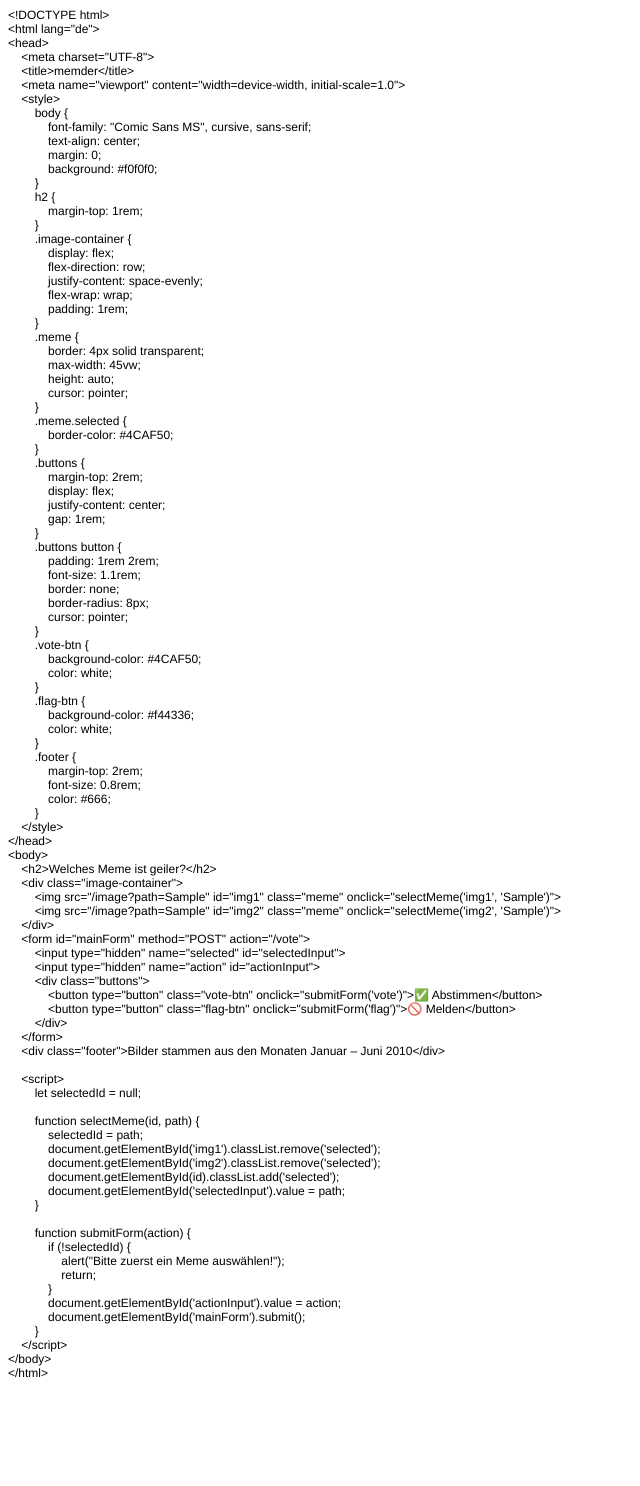
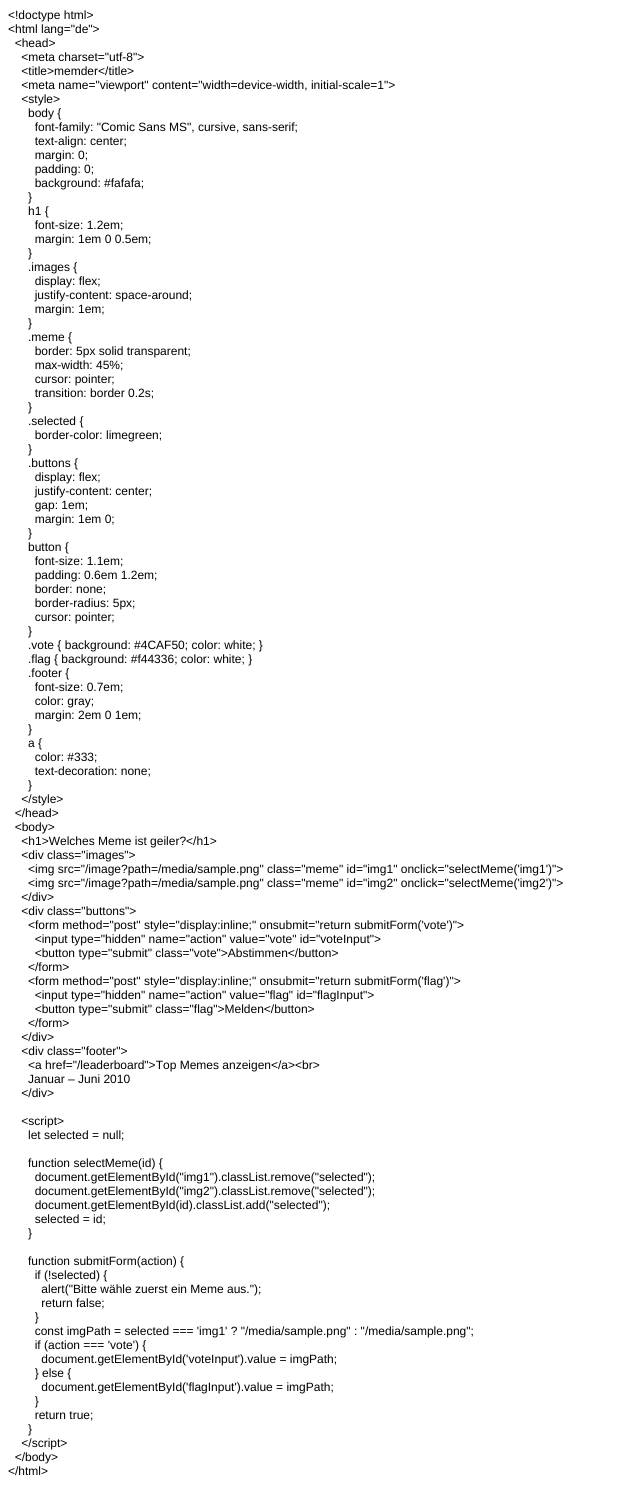
Before and after one commit to mkdub69/memder, a Flask app: template templates/index.html in a window 1280 px wide. Shown: the whole page, without its empty margins (0-640 px from the left). Before the commit the page ends 1378 px from the top, so only its background shows below. Run offline with Flask 3, Linux system fonts and the light colour scheme; the template is opened without the code that fills it: most values are stand-ins (such as "Sample title", 1, 10 or a date in 2020).

Commit message:
Neue Voting- und Melde-Logik mit Auswahlmechanismus

```diff
--- a/app.py
+++ b/app.py
@@ -1,58 +1,83 @@
 import os
 import random
 import sqlite3
-from flask import Flask, request, redirect, render_template, send_file
+from flask import Flask, render_template, request, redirect, url_for, send_file
 import dropbox
 from io import BytesIO
 
+# Dropbox-Konfiguration
+DROPBOX_TOKEN = os.environ.get("DROPBOX_TOKEN")
+DROPBOX_FOLDER_PATH = "/memder"
+dbx = dropbox.Dropbox(DROPBOX_TOKEN)
+
+# Flask-App
 app = Flask(__name__)
 
-DROPBOX_ACCESS_TOKEN = os.getenv("DROPBOX_ACCESS_TOKEN")
-DROPBOX_FOLDER = "/memder"
-dbx = dropbox.Dropbox(DROPBOX_ACCESS_TOKEN)
+# Datenbank initialisieren
+def init_db():
+    with sqlite3.connect("votes.db") as conn:
+        c = conn.cursor()
+        c.execute('''
+            CREATE TABLE IF NOT EXISTS votes (
+                image TEXT PRIMARY KEY,
+                count INTEGER DEFAULT 0
+            )
+        ''')
+        c.execute('''
+            CREATE TABLE IF NOT EXISTS flagged (
+                image TEXT PRIMARY KEY
+            )
+        ''')
+        conn.commit()
 
-conn = sqlite3.connect("votes.db", check_same_thread=False)
-c = conn.cursor()
-c.execute("CREATE TABLE IF NOT EXISTS votes (path TEXT PRIMARY KEY, count INTEGER DEFAULT 0)")
-c.execute("CREATE TABLE IF NOT EXISTS flags (path TEXT PRIMARY KEY)")
-conn.commit()
+init_db()
 
-def list_memes():
-    entries = dbx.files_list_folder(DROPBOX_FOLDER).entries
-    c.execute("SELECT path FROM flags")
-    flagged = {row[0] for row in c.fetchall()}
-    return [e.path_display for e in entries if isinstance(e, dropbox.files.FileMetadata) and e.path_display not in flagged]
+# Bilder aus Dropbox abrufen (nur nicht-geflaggte)
+def list_images():
+    entries = dbx.files_list_folder(DROPBOX_FOLDER_PATH).entries
+    with sqlite3.connect("votes.db") as conn:
+        c = conn.cursor()
+        c.execute("SELECT image FROM flagged")
+        flagged = {row[0] for row in c.fetchall()}
+    images = [e.path_lower for e in entries if isinstance(e, dropbox.files.FileMetadata) and e.path_lower not in flagged]
+    return images
 
-@app.route("/")
+# Hauptseite
+@app.route("/", methods=["GET", "POST"])
 def index():
-    memes = list_memes()
-    if len(memes) < 2:
-        return "Nicht genug Memes verfügbar."
-    meme1, meme2 = random.sample(memes, 2)
-    return render_template("index.html", meme1=meme1, meme2=meme2)
+    if request.method == "POST":
+        selected = request.form["action"]
+        if selected.startswith("/"):
+            if "vote" in request.form["action"]:
+                with sqlite3.connect("votes.db") as conn:
+                    c = conn.cursor()
+                    c.execute("INSERT INTO votes (image, count) VALUES (?, 1) ON CONFLICT(image) DO UPDATE SET count = count + 1", (selected,))
+                    conn.commit()
+            elif "flag" in request.form["action"]:
+                with sqlite3.connect("votes.db") as conn:
+                    c = conn.cursor()
+                    c.execute("INSERT OR IGNORE INTO flagged (image) VALUES (?)", (selected,))
+                    conn.commit()
+        return redirect(url_for("index"))
 
-@app.route("/vote", methods=["POST"])
-def vote():
-    selected = request.form["selected"]
-    action = request.form["action"]
-    if action == "vote":
-        c.execute("INSERT INTO votes (path, count) VALUES (?, 1) ON CONFLICT(path) DO UPDATE SET count = count + 1", (selected,))
-    elif action == "flag":
-        c.execute("INSERT OR IGNORE INTO flags (path) VALUES (?)", (selected,))
-    conn.commit()
-    return redirect("/")
+    images = list_images()
+    if len(images) < 2:
+        return "Nicht genügend ungeflaggte Memes verfügbar."
+    img1, img2 = random.sample(images, 2)
+    return render_template("index.html", img1=img1, img2=img2)
 
+# Bild aus Dropbox anzeigen
+@app.route("/image")
+def get_image():
+    path = request.args.get("path")
+    metadata, res = dbx.files_download(path)
+    return send_file(BytesIO(res.content), mimetype="image/jpeg")
+
+# Bestenliste
 @app.route("/leaderboard")
 def leaderboard():
-    c.execute("SELECT path, count FROM votes ORDER BY count DESC LIMIT 10")
-    results = c.fetchall()
-    return render_template("leaderboard.html", results=results)
-
-@app.route("/image")
-def image():
-    path = request.args.get("path")
-    _, res = dbx.files_download(path)
-    return send_file(BytesIO(res.content), mimetype="image/jpeg")
-
-if __name__ == "__main__":
-    app.run(debug=True)
+    with sqlite3.connect("votes.db") as conn:
+        c = conn.cursor()
+        c.execute("SELECT image, count FROM votes ORDER BY count DESC LIMIT 10")
+        top_images = c.fetchall()
+    return render_template("leaderboard.html", images=top_images)
--- a/templates/index.html
+++ b/templates/index.html
@@ -7,108 +7,116 @@
   <meta name="Generator" content="Cocoa HTML Writer">
   <meta name="CocoaVersion" content="2575.6">
   <style type="text/css">
-    p.p1 {margin: 0.0px 0.0px 0.0px 0.0px; font: 12.0px Helvetica}
-    p.p2 {margin: 0.0px 0.0px 0.0px 0.0px; font: 12.0px Helvetica; min-height: 14.0px}
+    p.p1 {margin: 0.0px 0.0px 0.0px 0.0px; font: 12.0px Helvetica; -webkit-text-stroke: #000000}
+    p.p2 {margin: 0.0px 0.0px 0.0px 0.0px; font: 12.0px Helvetica; -webkit-text-stroke: #000000; min-height: 14.0px}
+    span.s1 {font-kerning: none}
   </style>
 </head>
 <body>
-<p class="p1">&lt;!DOCTYPE html&gt;</p>
-<p class="p1">&lt;html lang="de"&gt;</p>
-<p class="p1">&lt;head&gt;</p>
-<p class="p1"><span class="Apple-converted-space">    </span>&lt;meta charset="UTF-8"&gt;</p>
-<p class="p1"><span class="Apple-converted-space">    </span>&lt;title&gt;memder&lt;/title&gt;</p>
-<p class="p1"><span class="Apple-converted-space">    </span>&lt;meta name="viewport" content="width=device-width, initial-scale=1.0"&gt;</p>
-<p class="p1"><span class="Apple-converted-space">    </span>&lt;style&gt;</p>
-<p class="p1"><span class="Apple-converted-space">        </span>body {</p>
-<p class="p1"><span class="Apple-converted-space">            </span>font-family: "Comic Sans MS", cursive, sans-serif;</p>
-<p class="p1"><span class="Apple-converted-space">            </span>text-align: center;</p>
-<p class="p1"><span class="Apple-converted-space">            </span>margin: 0;</p>
-<p class="p1"><span class="Apple-converted-space">            </span>background: #f0f0f0;</p>
-<p class="p1"><span class="Apple-converted-space">        </span>}</p>
-<p class="p1"><span class="Apple-converted-space">        </span>h2 {</p>
-<p class="p1"><span class="Apple-converted-space">            </span>margin-top: 1rem;</p>
-<p class="p1"><span class="Apple-converted-space">        </span>}</p>
-<p class="p1"><span class="Apple-converted-space">        </span>.image-container {</p>
-<p class="p1"><span class="Apple-converted-space">            </span>display: flex;</p>
-<p class="p1"><span class="Apple-converted-space">            </span>flex-direction: row;</p>
-<p class="p1"><span class="Apple-converted-space">            </span>justify-content: space-evenly;</p>
-<p class="p1"><span class="Apple-converted-space">            </span>flex-wrap: wrap;</p>
-<p class="p1"><span class="Apple-converted-space">            </span>padding: 1rem;</p>
-<p class="p1"><span class="Apple-converted-space">        </span>}</p>
-<p class="p1"><span class="Apple-converted-space">        </span>.meme {</p>
-<p class="p1"><span class="Apple-converted-space">            </span>border: 4px solid transparent;</p>
-<p class="p1"><span class="Apple-converted-space">            </span>max-width: 45vw;</p>
-<p class="p1"><span class="Apple-converted-space">            </span>height: auto;</p>
-<p class="p1"><span class="Apple-converted-space">            </span>cursor: pointer;</p>
-<p class="p1"><span class="Apple-converted-space">        </span>}</p>
-<p class="p1"><span class="Apple-converted-space">        </span>.meme.selected {</p>
-<p class="p1"><span class="Apple-converted-space">            </span>border-color: #4CAF50;</p>
-<p class="p1"><span class="Apple-converted-space">        </span>}</p>
-<p class="p1"><span class="Apple-converted-space">        </span>.buttons {</p>
-<p class="p1"><span class="Apple-converted-space">            </span>margin-top: 2rem;</p>
-<p class="p1"><span class="Apple-converted-space">            </span>display: flex;</p>
-<p class="p1"><span class="Apple-converted-space">            </span>justify-content: center;</p>
-<p class="p1"><span class="Apple-converted-space">            </span>gap: 1rem;</p>
-<p class="p1"><span class="Apple-converted-space">        </span>}</p>
-<p class="p1"><span class="Apple-converted-space">        </span>.buttons button {</p>
-<p class="p1"><span class="Apple-converted-space">            </span>padding: 1rem 2rem;</p>
-<p class="p1"><span class="Apple-converted-space">            </span>font-size: 1.1rem;</p>
-<p class="p1"><span class="Apple-converted-space">            </span>border: none;</p>
-<p class="p1"><span class="Apple-converted-space">            </span>border-radius: 8px;</p>
-<p class="p1"><span class="Apple-converted-space">            </span>cursor: pointer;</p>
-<p class="p1"><span class="Apple-converted-space">        </span>}</p>
-<p class="p1"><span class="Apple-converted-space">        </span>.vote-btn {</p>
-<p class="p1"><span class="Apple-converted-space">            </span>background-color: #4CAF50;</p>
-<p class="p1"><span class="Apple-converted-space">            </span>color: white;</p>
-<p class="p1"><span class="Apple-converted-space">        </span>}</p>
-<p class="p1"><span class="Apple-converted-space">        </span>.flag-btn {</p>
-<p class="p1"><span class="Apple-converted-space">            </span>background-color: #f44336;</p>
-<p class="p1"><span class="Apple-converted-space">            </span>color: white;</p>
-<p class="p1"><span class="Apple-converted-space">        </span>}</p>
-<p class="p1"><span class="Apple-converted-space">        </span>.footer {</p>
-<p class="p1"><span class="Apple-converted-space">            </span>margin-top: 2rem;</p>
-<p class="p1"><span class="Apple-converted-space">            </span>font-size: 0.8rem;</p>
-<p class="p1"><span class="Apple-converted-space">            </span>color: #666;</p>
-<p class="p1"><span class="Apple-converted-space">        </span>}</p>
-<p class="p1"><span class="Apple-converted-space">    </span>&lt;/style&gt;</p>
-<p class="p1">&lt;/head&gt;</p>
-<p class="p1">&lt;body&gt;</p>
-<p class="p1"><span class="Apple-converted-space">    </span>&lt;h2&gt;Welches Meme ist geiler?&lt;/h2&gt;</p>
-<p class="p1"><span class="Apple-converted-space">    </span>&lt;div class="image-container"&gt;</p>
-<p class="p1"><span class="Apple-converted-space">        </span>&lt;img src="/image?path={{ meme1 }}" id="img1" class="meme" onclick="selectMeme('img1', '{{ meme1 }}')"&gt;</p>
-<p class="p1"><span class="Apple-converted-space">        </span>&lt;img src="/image?path={{ meme2 }}" id="img2" class="meme" onclick="selectMeme('img2', '{{ meme2 }}')"&gt;</p>
-<p class="p1"><span class="Apple-converted-space">    </span>&lt;/div&gt;</p>
-<p class="p1"><span class="Apple-converted-space">    </span>&lt;form id="mainForm" method="POST" action="/vote"&gt;</p>
-<p class="p1"><span class="Apple-converted-space">        </span>&lt;input type="hidden" name="selected" id="selectedInput"&gt;</p>
-<p class="p1"><span class="Apple-converted-space">        </span>&lt;input type="hidden" name="action" id="actionInput"&gt;</p>
-<p class="p1"><span class="Apple-converted-space">        </span>&lt;div class="buttons"&gt;</p>
-<p class="p1"><span class="Apple-converted-space">            </span>&lt;button type="button" class="vote-btn" onclick="submitForm('vote')"&gt;✅ Abstimmen&lt;/button&gt;</p>
-<p class="p1"><span class="Apple-converted-space">            </span>&lt;button type="button" class="flag-btn" onclick="submitForm('flag')"&gt;🚫 Melden&lt;/button&gt;</p>
-<p class="p1"><span class="Apple-converted-space">        </span>&lt;/div&gt;</p>
-<p class="p1"><span class="Apple-converted-space">    </span>&lt;/form&gt;</p>
-<p class="p1"><span class="Apple-converted-space">    </span>&lt;div class="footer"&gt;Bilder stammen aus den Monaten Januar – Juni 2010&lt;/div&gt;</p>
-<p class="p2"><br></p>
-<p class="p1"><span class="Apple-converted-space">    </span>&lt;script&gt;</p>
-<p class="p1"><span class="Apple-converted-space">        </span>let selectedId = null;</p>
-<p class="p2"><br></p>
-<p class="p1"><span class="Apple-converted-space">        </span>function selectMeme(id, path) {</p>
-<p class="p1"><span class="Apple-converted-space">            </span>selectedId = path;</p>
-<p class="p1"><span class="Apple-converted-space">            </span>document.getElementById('img1').classList.remove('selected');</p>
-<p class="p1"><span class="Apple-converted-space">            </span>document.getElementById('img2').classList.remove('selected');</p>
-<p class="p1"><span class="Apple-converted-space">            </span>document.getElementById(id).classList.add('selected');</p>
-<p class="p1"><span class="Apple-converted-space">            </span>document.getElementById('selectedInput').value = path;</p>
-<p class="p1"><span class="Apple-converted-space">        </span>}</p>
-<p class="p2"><br></p>
-<p class="p1"><span class="Apple-converted-space">        </span>function submitForm(action) {</p>
-<p class="p1"><span class="Apple-converted-space">            </span>if (!selectedId) {</p>
-<p class="p1"><span class="Apple-converted-space">                </span>alert("Bitte zuerst ein Meme auswählen!");</p>
-<p class="p1"><span class="Apple-converted-space">                </span>return;</p>
-<p class="p1"><span class="Apple-converted-space">            </span>}</p>
-<p class="p1"><span class="Apple-converted-space">            </span>document.getElementById('actionInput').value = action;</p>
-<p class="p1"><span class="Apple-converted-space">            </span>document.getElementById('mainForm').submit();</p>
-<p class="p1"><span class="Apple-converted-space">        </span>}</p>
-<p class="p1"><span class="Apple-converted-space">    </span>&lt;/script&gt;</p>
-<p class="p1">&lt;/body&gt;</p>
-<p class="p1">&lt;/html&gt;</p>
+<p class="p1"><span class="s1">&lt;!doctype html&gt;</span></p>
+<p class="p1"><span class="s1">&lt;html lang="de"&gt;</span></p>
+<p class="p1"><span class="s1"><span class="Apple-converted-space">  </span>&lt;head&gt;</span></p>
+<p class="p1"><span class="s1"><span class="Apple-converted-space">    </span>&lt;meta charset="utf-8"&gt;</span></p>
+<p class="p1"><span class="s1"><span class="Apple-converted-space">    </span>&lt;title&gt;memder&lt;/title&gt;</span></p>
+<p class="p1"><span class="s1"><span class="Apple-converted-space">    </span>&lt;meta name="viewport" content="width=device-width, initial-scale=1"&gt;</span></p>
+<p class="p1"><span class="s1"><span class="Apple-converted-space">    </span>&lt;style&gt;</span></p>
+<p class="p1"><span class="s1"><span class="Apple-converted-space">      </span>body {</span></p>
+<p class="p1"><span class="s1"><span class="Apple-converted-space">        </span>font-family: "Comic Sans MS", cursive, sans-serif;</span></p>
+<p class="p1"><span class="s1"><span class="Apple-converted-space">        </span>text-align: center;</span></p>
+<p class="p1"><span class="s1"><span class="Apple-converted-space">        </span>margin: 0;</span></p>
+<p class="p1"><span class="s1"><span class="Apple-converted-space">        </span>padding: 0;</span></p>
+<p class="p1"><span class="s1"><span class="Apple-converted-space">        </span>background: #fafafa;</span></p>
+<p class="p1"><span class="s1"><span class="Apple-converted-space">      </span>}</span></p>
+<p class="p1"><span class="s1"><span class="Apple-converted-space">      </span>h1 {</span></p>
+<p class="p1"><span class="s1"><span class="Apple-converted-space">        </span>font-size: 1.2em;</span></p>
+<p class="p1"><span class="s1"><span class="Apple-converted-space">        </span>margin: 1em 0 0.5em;</span></p>
+<p class="p1"><span class="s1"><span class="Apple-converted-space">      </span>}</span></p>
+<p class="p1"><span class="s1"><span class="Apple-converted-space">      </span>.images {</span></p>
+<p class="p1"><span class="s1"><span class="Apple-converted-space">        </span>display: flex;</span></p>
+<p class="p1"><span class="s1"><span class="Apple-converted-space">        </span>justify-content: space-around;</span></p>
+<p class="p1"><span class="s1"><span class="Apple-converted-space">        </span>margin: 1em;</span></p>
+<p class="p1"><span class="s1"><span class="Apple-converted-space">      </span>}</span></p>
+<p class="p1"><span class="s1"><span class="Apple-converted-space">      </span>.meme {</span></p>
+<p class="p1"><span class="s1"><span class="Apple-converted-space">        </span>border: 5px solid transparent;</span></p>
+<p class="p1"><span class="s1"><span class="Apple-converted-space">        </span>max-width: 45%;</span></p>
+<p class="p1"><span class="s1"><span class="Apple-converted-space">        </span>cursor: pointer;</span></p>
+<p class="p1"><span class="s1"><span class="Apple-converted-space">        </span>transition: border 0.2s;</span></p>
+<p class="p1"><span class="s1"><span class="Apple-converted-space">      </span>}</span></p>
+<p class="p1"><span class="s1"><span class="Apple-converted-space">      </span>.selected {</span></p>
+<p class="p1"><span class="s1"><span class="Apple-converted-space">        </span>border-color: limegreen;</span></p>
+<p class="p1"><span class="s1"><span class="Apple-converted-space">      </span>}</span></p>
+<p class="p1"><span class="s1"><span class="Apple-converted-space">      </span>.buttons {</span></p>
+<p class="p1"><span class="s1"><span class="Apple-converted-space">        </span>display: flex;</span></p>
+<p class="p1"><span class="s1"><span class="Apple-converted-space">        </span>justify-content: center;</span></p>
+<p class="p1"><span class="s1"><span class="Apple-converted-space">        </span>gap: 1em;</span></p>
+<p class="p1"><span class="s1"><span class="Apple-converted-space">        </span>margin: 1em 0;</span></p>
+<p class="p1"><span class="s1"><span class="Apple-converted-space">      </span>}</span></p>
+<p class="p1"><span class="s1"><span class="Apple-converted-space">      </span>button {</span></p>
+<p class="p1"><span class="s1"><span class="Apple-converted-space">        </span>font-size: 1.1em;</span></p>
+<p class="p1"><span class="s1"><span class="Apple-converted-space">        </span>padding: 0.6em 1.2em;</span></p>
+<p class="p1"><span class="s1"><span class="Apple-converted-space">        </span>border: none;</span></p>
+<p class="p1"><span class="s1"><span class="Apple-converted-space">        </span>border-radius: 5px;</span></p>
+<p class="p1"><span class="s1"><span class="Apple-converted-space">        </span>cursor: pointer;</span></p>
+<p class="p1"><span class="s1"><span class="Apple-converted-space">      </span>}</span></p>
+<p class="p1"><span class="s1"><span class="Apple-converted-space">      </span>.vote { background: #4CAF50; color: white; }</span></p>
+<p class="p1"><span class="s1"><span class="Apple-converted-space">      </span>.flag { background: #f44336; color: white; }</span></p>
+<p class="p1"><span class="s1"><span class="Apple-converted-space">      </span>.footer {</span></p>
+<p class="p1"><span class="s1"><span class="Apple-converted-space">        </span>font-size: 0.7em;</span></p>
+<p class="p1"><span class="s1"><span class="Apple-converted-space">        </span>color: gray;</span></p>
+<p class="p1"><span class="s1"><span class="Apple-converted-space">        </span>margin: 2em 0 1em;</span></p>
+<p class="p1"><span class="s1"><span class="Apple-converted-space">      </span>}</span></p>
+<p class="p1"><span class="s1"><span class="Apple-converted-space">      </span>a {</span></p>
+<p class="p1"><span class="s1"><span class="Apple-converted-space">        </span>color: #333;</span></p>
+<p class="p1"><span class="s1"><span class="Apple-converted-space">        </span>text-decoration: none;</span></p>
+<p class="p1"><span class="s1"><span class="Apple-converted-space">      </span>}</span></p>
+<p class="p1"><span class="s1"><span class="Apple-converted-space">    </span>&lt;/style&gt;</span></p>
+<p class="p1"><span class="s1"><span class="Apple-converted-space">  </span>&lt;/head&gt;</span></p>
+<p class="p1"><span class="s1"><span class="Apple-converted-space">  </span>&lt;body&gt;</span></p>
+<p class="p1"><span class="s1"><span class="Apple-converted-space">    </span>&lt;h1&gt;Welches Meme ist geiler?&lt;/h1&gt;</span></p>
+<p class="p1"><span class="s1"><span class="Apple-converted-space">    </span>&lt;div class="images"&gt;</span></p>
+<p class="p1"><span class="s1"><span class="Apple-converted-space">      </span>&lt;img src="{{ url_for('get_image', path=img1) }}" class="meme" id="img1" onclick="selectMeme('img1')"&gt;</span></p>
+<p class="p1"><span class="s1"><span class="Apple-converted-space">      </span>&lt;img src="{{ url_for('get_image', path=img2) }}" class="meme" id="img2" onclick="selectMeme('img2')"&gt;</span></p>
+<p class="p1"><span class="s1"><span class="Apple-converted-space">    </span>&lt;/div&gt;</span></p>
+<p class="p1"><span class="s1"><span class="Apple-converted-space">    </span>&lt;div class="buttons"&gt;</span></p>
+<p class="p1"><span class="s1"><span class="Apple-converted-space">      </span>&lt;form method="post" style="display:inline;" onsubmit="return submitForm('vote')"&gt;</span></p>
+<p class="p1"><span class="s1"><span class="Apple-converted-space">        </span>&lt;input type="hidden" name="action" value="vote" id="voteInput"&gt;</span></p>
+<p class="p1"><span class="s1"><span class="Apple-converted-space">        </span>&lt;button type="submit" class="vote"&gt;Abstimmen&lt;/button&gt;</span></p>
+<p class="p1"><span class="s1"><span class="Apple-converted-space">      </span>&lt;/form&gt;</span></p>
+<p class="p1"><span class="s1"><span class="Apple-converted-space">      </span>&lt;form method="post" style="display:inline;" onsubmit="return submitForm('flag')"&gt;</span></p>
+<p class="p1"><span class="s1"><span class="Apple-converted-space">        </span>&lt;input type="hidden" name="action" value="flag" id="flagInput"&gt;</span></p>
+<p class="p1"><span class="s1"><span class="Apple-converted-space">        </span>&lt;button type="submit" class="flag"&gt;Melden&lt;/button&gt;</span></p>
+<p class="p1"><span class="s1"><span class="Apple-converted-space">      </span>&lt;/form&gt;</span></p>
+<p class="p1"><span class="s1"><span class="Apple-converted-space">    </span>&lt;/div&gt;</span></p>
+<p class="p1"><span class="s1"><span class="Apple-converted-space">    </span>&lt;div class="footer"&gt;</span></p>
+<p class="p1"><span class="s1"><span class="Apple-converted-space">      </span>&lt;a href="{{ url_for('leaderboard') }}"&gt;Top Memes anzeigen&lt;/a&gt;&lt;br&gt;</span></p>
+<p class="p1"><span class="s1"><span class="Apple-converted-space">      </span>Januar – Juni 2010</span></p>
+<p class="p1"><span class="s1"><span class="Apple-converted-space">    </span>&lt;/div&gt;</span></p>
+<p class="p2"><span class="s1"></span><br></p>
+<p class="p1"><span class="s1"><span class="Apple-converted-space">    </span>&lt;script&gt;</span></p>
+<p class="p1"><span class="s1"><span class="Apple-converted-space">      </span>let selected = null;</span></p>
+<p class="p2"><span class="s1"></span><br></p>
+<p class="p1"><span class="s1"><span class="Apple-converted-space">      </span>function selectMeme(id) {</span></p>
+<p class="p1"><span class="s1"><span class="Apple-converted-space">        </span>document.getElementById("img1").classList.remove("selected");</span></p>
+<p class="p1"><span class="s1"><span class="Apple-converted-space">        </span>document.getElementById("img2").classList.remove("selected");</span></p>
+<p class="p1"><span class="s1"><span class="Apple-converted-space">        </span>document.getElementById(id).classList.add("selected");</span></p>
+<p class="p1"><span class="s1"><span class="Apple-converted-space">        </span>selected = id;</span></p>
+<p class="p1"><span class="s1"><span class="Apple-converted-space">      </span>}</span></p>
+<p class="p2"><span class="s1"></span><br></p>
+<p class="p1"><span class="s1"><span class="Apple-converted-space">      </span>function submitForm(action) {</span></p>
+<p class="p1"><span class="s1"><span class="Apple-converted-space">        </span>if (!selected) {</span></p>
+<p class="p1"><span class="s1"><span class="Apple-converted-space">          </span>alert("Bitte wähle zuerst ein Meme aus.");</span></p>
+<p class="p1"><span class="s1"><span class="Apple-converted-space">          </span>return false;</span></p>
+<p class="p1"><span class="s1"><span class="Apple-converted-space">        </span>}</span></p>
+<p class="p1"><span class="s1"><span class="Apple-converted-space">        </span>const imgPath = selected === 'img1' ? "{{ img1 }}" : "{{ img2 }}";</span></p>
+<p class="p1"><span class="s1"><span class="Apple-converted-space">        </span>if (action === 'vote') {</span></p>
+<p class="p1"><span class="s1"><span class="Apple-converted-space">          </span>document.getElementById('voteInput').value = imgPath;</span></p>
+<p class="p1"><span class="s1"><span class="Apple-converted-space">        </span>} else {</span></p>
+<p class="p1"><span class="s1"><span class="Apple-converted-space">          </span>document.getElementById('flagInput').value = imgPath;</span></p>
+<p class="p1"><span class="s1"><span class="Apple-converted-space">        </span>}</span></p>
+<p class="p1"><span class="s1"><span class="Apple-converted-space">        </span>return true;</span></p>
+<p class="p1"><span class="s1"><span class="Apple-converted-space">      </span>}</span></p>
+<p class="p1"><span class="s1"><span class="Apple-converted-space">    </span>&lt;/script&gt;</span></p>
+<p class="p1"><span class="s1"><span class="Apple-converted-space">  </span>&lt;/body&gt;</span></p>
+<p class="p1"><span class="s1">&lt;/html&gt;</span></p>
 </body>
 </html>
```
